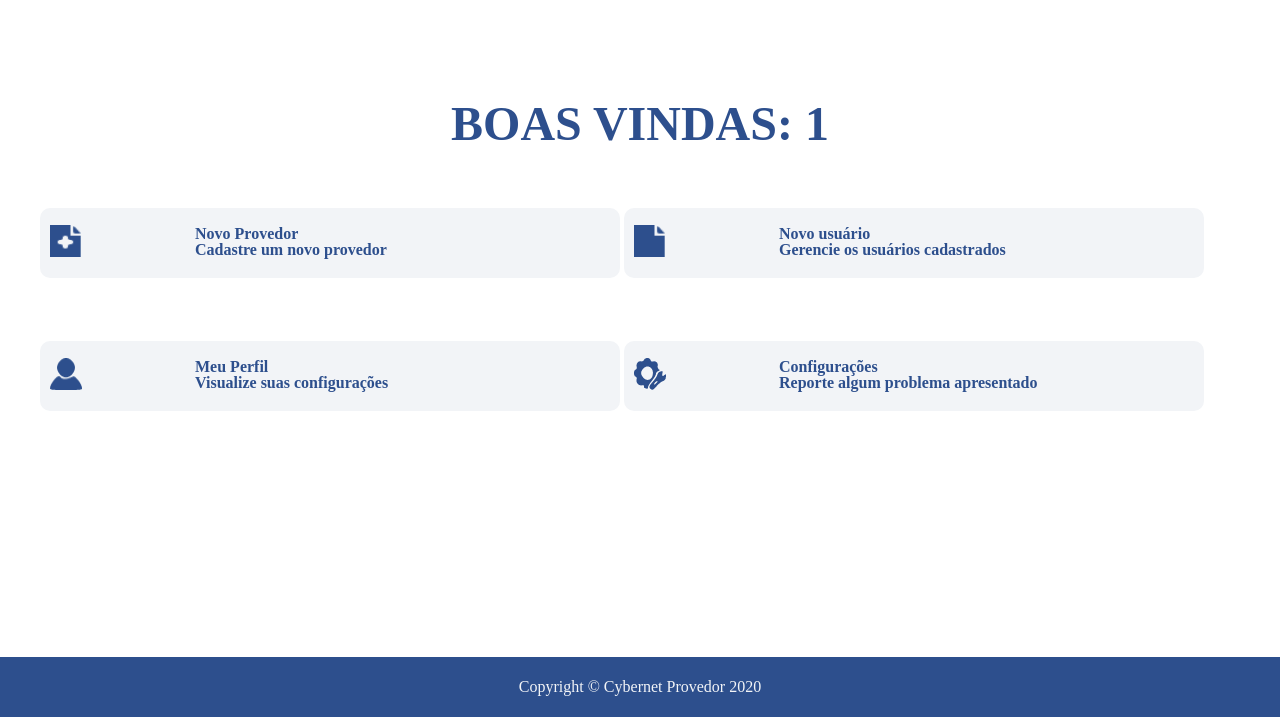
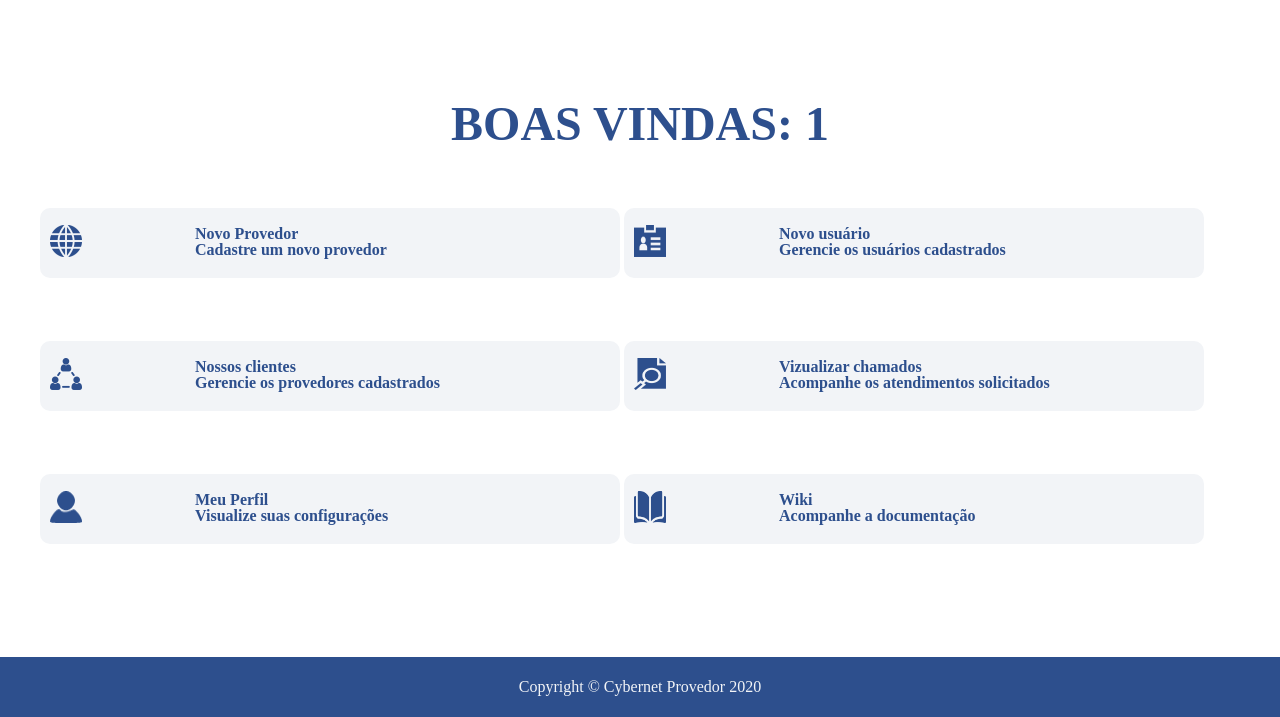
Before and after one commit to monteirocarlos/chamados, a PHP site: page /view/admin.php in a window 1280 px wide. Shown: the part 83-800 px from the top of the page. Run offline with PHP 8.4, Linux system fonts and the light colour scheme; the visitor is signed in with stand-in values (Sample User, id 1); some web fonts are replaced.

Commit message:
Inserindo novas páginas

```diff
--- a/view/admin.php
+++ b/view/admin.php
@@ -40,7 +40,7 @@ include ("../controller/verifica_login.php");
         <a href="cadastro.php">
             <div class="painel grid-8">
             <div class="grid-4">
-            <img src="../img/newTicket.png" alt="Novo Chamado">
+            <img src="../img/provedor.png" alt="Novo Chamado">
             </div>
             <div class="grid-12 painel_texto ">
             <p>Novo Provedor</p>
@@ -52,11 +52,35 @@ include ("../controller/verifica_login.php");
          <a href="view.php">
           <div class="painel grid-8">
             <div class="grid-4">
-            <img src="../img/viewTicket.png" alt="Novo Chamado">
+            <img src="../img/users.png" alt="Novo Chamado">
             </div>
             <div class="grid-12 painel_texto ">
             <p>Novo usuário</p>
             <p>Gerencie os usuários cadastrados</p>
+            </div>
+          </div>
+         </a>
+
+         <a href="view.php">
+          <div class="painel grid-8">
+            <div class="grid-4">
+            <img src="../img/provedores.png" alt="Novo Chamado">
+            </div>
+            <div class="grid-12 painel_texto ">
+            <p>Nossos clientes</p>
+            <p>Gerencie os provedores cadastrados</p>
+            </div>
+          </div>
+         </a>
+
+         <a href="view.php">
+          <div class="painel grid-8">
+            <div class="grid-4">
+            <img src="../img/chamados.png" alt="Novo Chamado">
+            </div>
+            <div class="grid-12 painel_texto ">
+            <p>Vizualizar chamados</p>
+            <p>Acompanhe os atendimentos solicitados</p>
             </div>
           </div>
          </a>
@@ -76,11 +100,11 @@ include ("../controller/verifica_login.php");
         <a href="bug.html">
           <div class="painel grid-8">
             <div class="grid-4">
-            <img src="../img/settings.png" alt="Novo Chamado">
+            <img src="../img/wiki.png" alt="Novo Chamado">
             </div>
             <div class="grid-12 painel_texto ">
-            <p>Configurações</p>
-            <p>Reporte algum problema apresentado</p>
+            <p>Wiki</p>
+            <p>Acompanhe a documentação</p>
                 </div>
             </div>
             </div>
```
Also changed, not shown: img/chamados.png (added), img/provedor.png (added), img/provedores.png (added), img/users.png (added), img/wiki.png (added).
